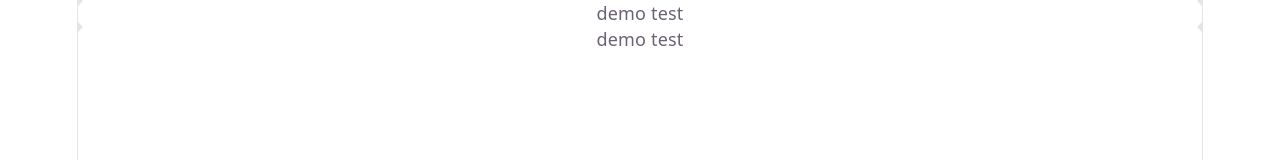
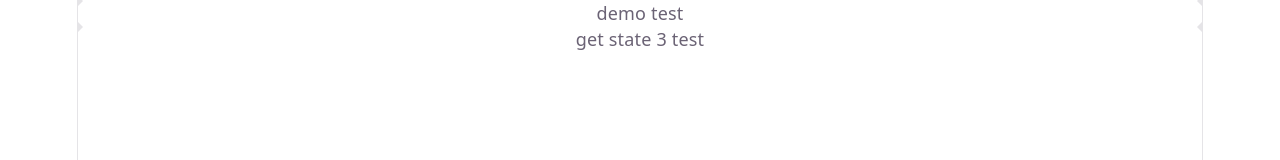
Before and after one commit to Balram72/my-app, a React (Vite) app in the folder my-app/: page / in a window 1280 px wide. Shown: the top 160 px of the page. Built offline with nearby package versions, Linux system fonts and the light colour scheme.

Commit message:
Updated home page text

```diff
--- a/my-app/src/App.jsx
+++ b/my-app/src/App.jsx
@@ -7,7 +7,7 @@ function App() {
 
 
       <div className="ticks"> demo test</div>
-            <div className="ticks"> demo test</div>
+            <div className="ticks"> get state 3 test</div>
 
 
     </>
```
